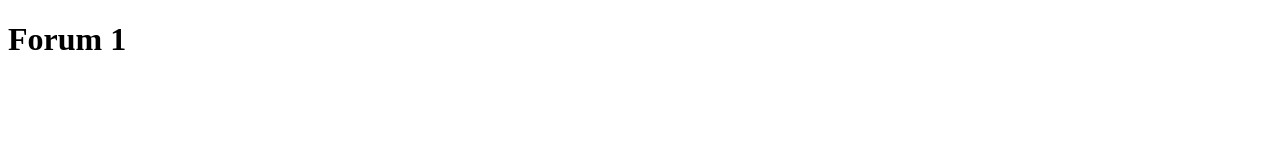
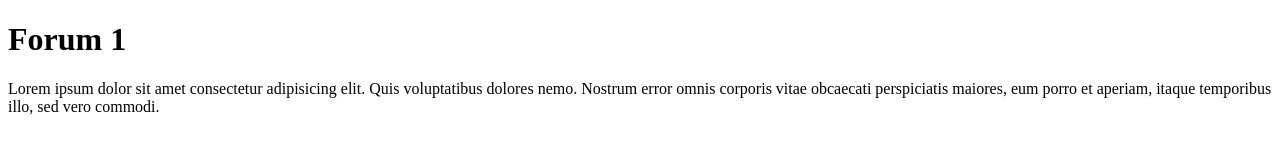
Before and after one commit to quangdm1702/bai13-FE, a plain HTML site: page index.html in a window 1280 px wide. Drawn offline with Linux system fonts and the light colour scheme.

Commit message:
update page home

```diff
--- a/index.html
+++ b/index.html
@@ -15,5 +15,6 @@
     END GIT/GITHUB-->
 
     <h1>Forum 1</h1>
+    <p>Lorem ipsum dolor sit amet consectetur adipisicing elit. Quis voluptatibus dolores nemo. Nostrum error omnis corporis vitae obcaecati perspiciatis maiores, eum porro et aperiam, itaque temporibus illo, sed vero commodi.</p>
 </body>
 </html>
```
